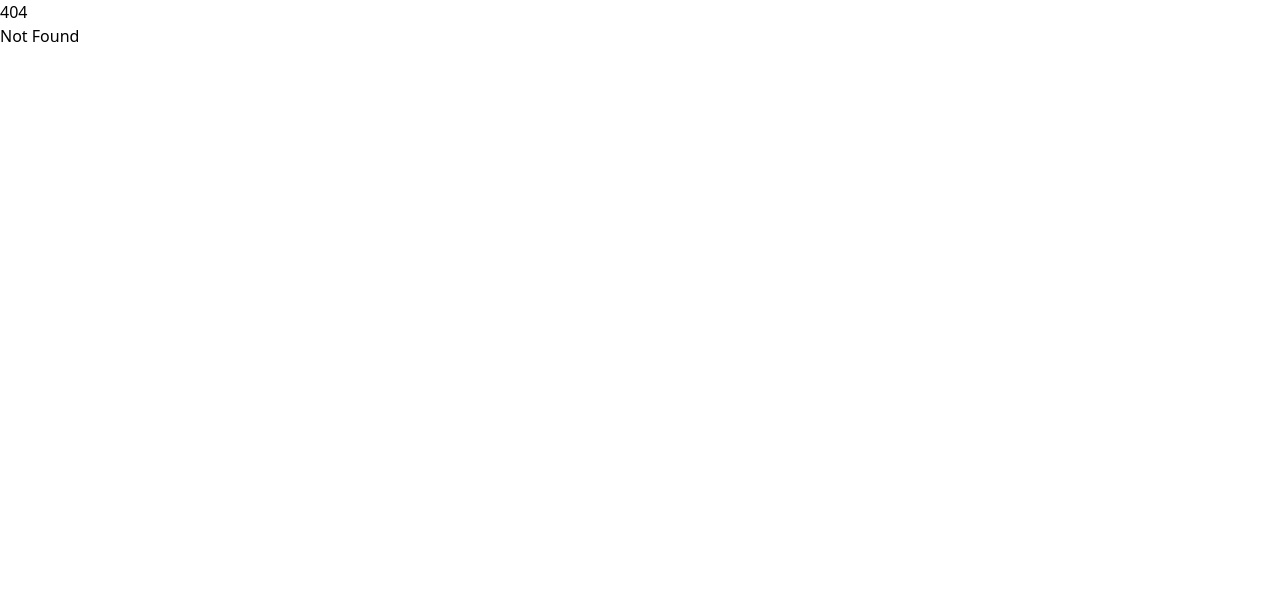
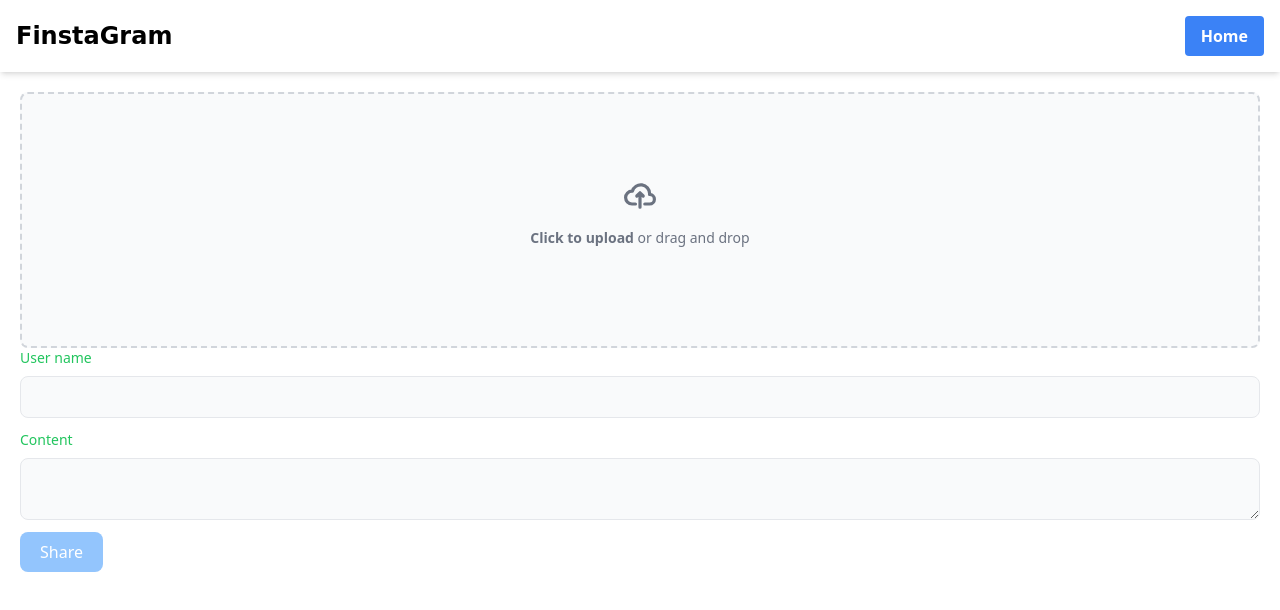
Before and after one commit to hannansatopay/sip24-sveltekit-fundamentals, a SvelteKit app: page /add-post in a window 1280 px wide. Before the commit this address had no page. Shown: the top 610 px of the page. Built offline with nearby package versions, Linux system fonts and the light colour scheme.

Commit message:
Kshitish
ok

```diff
--- a/src/routes/+page.svelte
+++ b/src/routes/+page.svelte
@@ -1 +1,34 @@
-<h1>Welcome to Summer Internship 2024</h1>
+<header class="py-4 bg-white shadow-md ">
+    <div class="container flex items-center justify-between px-4 mx-auto">
+        <h1 class=" text-2xl font-bold font-['Comic_Sans_MS'] ">MyGram</h1>
+        <a href="/add-post" class="px-4 py-2 font-bold text-white bg-blue-500 rounded hover:bg-blue-700">Add post</a>
+    </div>
+</header>
+<div class="container mx-auto md:my-5">
+    <div class="grid grid-cols-1 gap-4 md:grid-cols-3">
+        <div>
+            <img class="w-full " src="https://picsum.photos/600" alt="no-bro">
+            <div class="py-2 text-sm ">
+                <span class="font-bold ">username</span>
+                <span class="text-green-700 "> abcdfghijklmnopqrstuvwxyz</span>
+
+            </div>
+        </div>
+        <div>
+            <img class="w-full " src="https://picsum.photos/600" alt="no-bro">
+            <div class="py-2 text-sm ">
+                <span class="font-bold ">username</span>
+                <span class="text-green-700 "> abcdfghijklmnopqrstuvwxyz</span>
+
+            </div>
+        </div>
+        <div>
+            <img class="w-full " src="https://picsum.photos/600" alt="no-bro">
+            <div class="py-2 text-sm ">
+                <span class="font-bold ">username</span>
+                <span class="text-green-700 "> abcdfghijklmnopqrstuvwxyz</span>
+
+            </div>
+        </div>
+    </div>
+</div>
--- /dev/null
+++ b/src/routes/add-post/+page.svelte
@@ -0,0 +1,54 @@
+<script>
+    let title="Finstagram"
+    let files = null;
+    $: console.log(files);
+</script>
+<head>
+    <meta charset="UTF-8">
+    <meta http-equiv="X-UA-Compatible" content="IE=edge">
+    <meta name="viewport" content="width=device-width, initial-scale=1">
+  <title>{title}</title>
+
+</head>
+
+<header class="py-4 bg-white shadow-md ">
+    <div class="container flex items-center justify-between px-4 mx-auto">
+        <h1 class=" text-2xl font-bold font-['Comic_Sans_MS'] ">FinstaGram</h1>
+        <a href="/" class="px-4 py-2 font-bold text-white bg-blue-500 rounded hover:bg-blue-700">Home</a>
+    </div>
+</header>
+<form class="container p-5 mx-auto">
+
+    <label for="dropzone" class="flex flex-col items-center justify-center w-full h-64 border-2 border-gray-300 border-dashed rounded-lg cursor-pointer bg-gray-50 dark:hover:bg-bray-800 hover:bg-gray-100">
+        <div class="flex flex-col items-center justify-center pt-5 pb-6">
+            {#if files && files.length}
+            <p class="mb-2 text-sm text-gray-500 dark:text-gray-400"><span class="font-semibold">{files[0].name}</p>
+
+            {:else}
+            <svg class="w-8 h-8 mb-4 text-gray-500 dark:text-gray-400" aria-hidden="true" xmlns="http://www.w3.org/2000/svg" fill="none" viewBox="0 0 20 16">
+                <path stroke="currentColor" stroke-linecap="round" stroke-linejoin="round" stroke-width="2" d="M13 13h3a3 3 0 0 0 0-6h-.025A5.56 5.56 0 0 0 16 6.5 5.5 5.5 0 0 0 5.207 5.021C5.137 5.017 5.071 5 5 5a4 4 0 0 0 0 8h2.167M10 15V6m0 0L8 8m2-2 2 2"/>
+            </svg>
+            <p class="mb-2 text-sm text-gray-500 dark:text-gray-400"><span class="font-semibold">Click to upload</span> or drag and drop</p>
+            {/if}
+
+
+            <!-- <svg class="w-8 h-8 mb-4 text-gray-500 dark:text-gray-400" aria-hidden="true" xmlns="http://www.w3.org/2000/svg" fill="none" viewBox="0 0 20 16">
+                <path stroke="currentColor" stroke-linecap="round" stroke-linejoin="round" stroke-width="2" d="M13 13h3a3 3 0 0 0 0-6h-.025A5.56 5.56 0 0 0 16 6.5 5.5 5.5 0 0 0 5.207 5.021C5.137 5.017 5.071 5 5 5a4 4 0 0 0 0 8h2.167M10 15V6m0 0L8 8m2-2 2 2"/>
+            </svg>
+            <p class="mb-2 text-sm text-gray-500 dark:text-gray-400"><span class="font-semibold">Click to upload</span> or drag and drop</p>
+            <p class="text-xs text-gray-500 dark:text-gray-400">SVG, PNG, JPG or GIF (MAX. 800x400px)</p> -->
+        </div>
+        <input bind:files id="dropzone" type="file" name="image" class="hidden" accept="png/jpg" />
+    </label>
+
+
+    <div class="mb-3 ">
+        <label for="username" class="block mb-2 text-sm font-medium text-green-500 ">User name</label>
+        <input type="text" class="block w-full p-2.5 text-sm text-gray-800 rounded-lg bg-gray-50 border border-grey-700">
+    </div>
+    <div class="mb-3">
+        <label for="content" class="block mb-2 text-sm font-medium text-green-500 ">Content</label>
+        <textarea name="content" id="content" class="block w-full p-2.5 text-sm text-gray-800 rounded-lg bg-gray-50 border border-grey-700"></textarea>
+    </div>
+    <button type="submit " class="px-5 py-2 font-medium text-white bg-blue-300 rounded-lg hover:bg-blue-950"> Share</button>
+</form>
```
